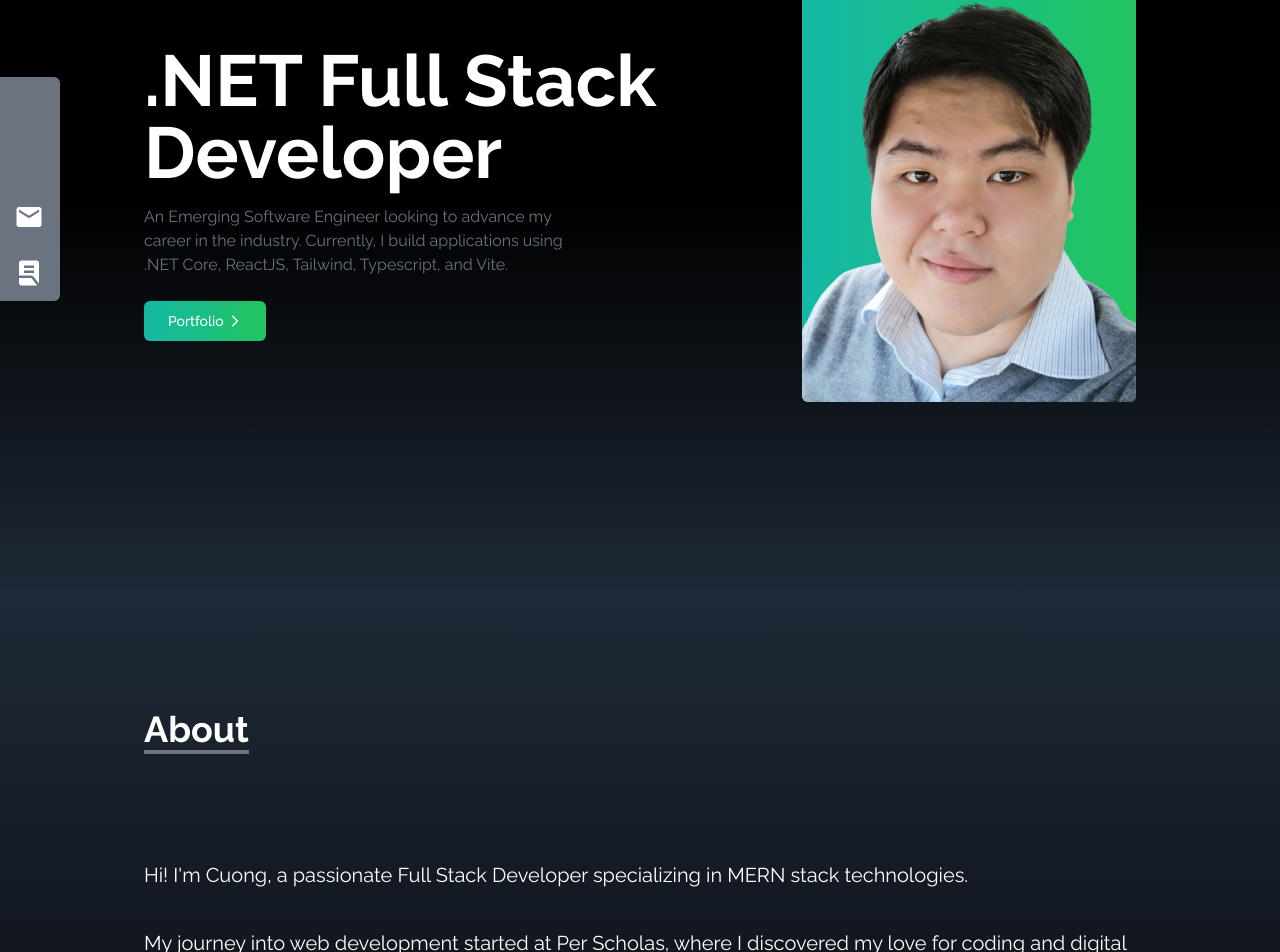
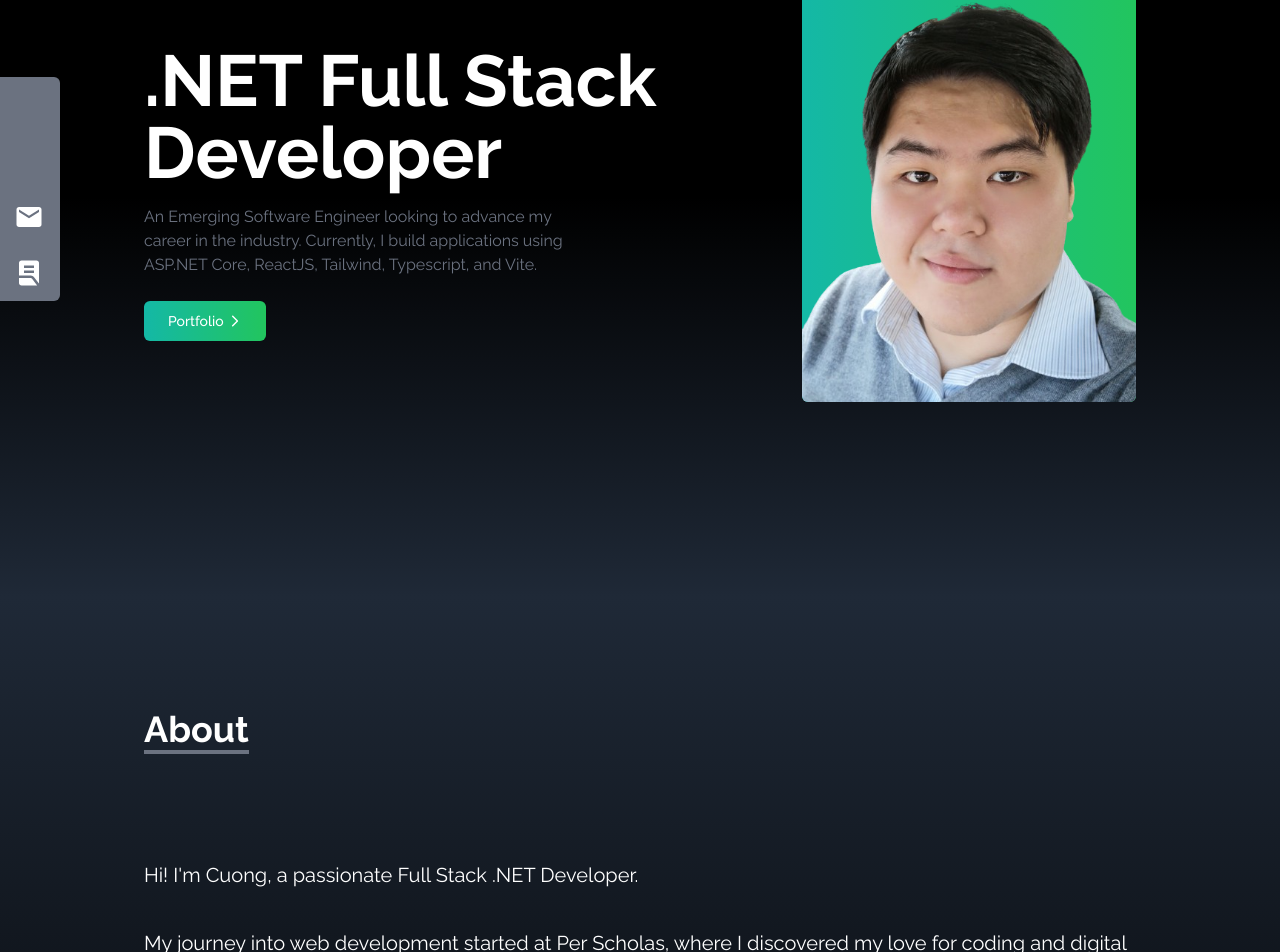
Before and after one commit to xancia/Portfolio, a React (Vite) app: page / in a window 1280 px wide. Shown: the part 203-1155 px from the top of the page. Built offline with nearby package versions, Linux system fonts and the light colour scheme; some icons are missing.

Commit message:
updated about me

```diff
--- a/src/components/About.tsx
+++ b/src/components/About.tsx
@@ -12,16 +12,13 @@ const About = () => {
         </div>
 
         <p className="text-sm mt-5 md:mt-20 md:text-xl">
-          Hi! I'm Cuong, a passionate Full Stack Developer specializing in MERN
-          stack technologies.
+          Hi! I'm Cuong, a passionate Full Stack .NET Developer.
         </p>
 
         <p className="text-sm mt-5 md:mt-10 md:text-xl">
         My journey into web development started at Per
-          Scholas, where I discovered my love for coding and digital innovation.
-          Since then, I've honed my skills in JavaScript, React, Node.js, and
-          MongoDB, working on various projects ranging from interactive web
-          applications to scalable backend solutions.
+          Scholas, where I discovered my love for coding and digital innovation with the MERN Stack.
+          Since then, I've trained lightly in Java and heavily in .NET framework with ASP.NET Core Web Api for developing robust back-end RESTful API's.
         </p>
 
         <br />
--- a/src/components/Home.tsx
+++ b/src/components/Home.tsx
@@ -12,7 +12,7 @@ export default function Home() {
           </h2>
           <p className='text-gray-500 py-4 max-w-md'>
             An Emerging Software Engineer looking to advance my career in the industry.
-            Currently, I build applications using .NET Core, ReactJS, Tailwind, Typescript, and Vite.
+            Currently, I build applications using ASP.NET Core, ReactJS, Tailwind, Typescript, and Vite.
           </p>
           <div>
             <Button className='group text-white w-fit px-6 py-3 my-2 flex items-center rounded-md bg-gradient-to-r from-teal-500 to-green-500 cursor-pointer' asChild>
```
